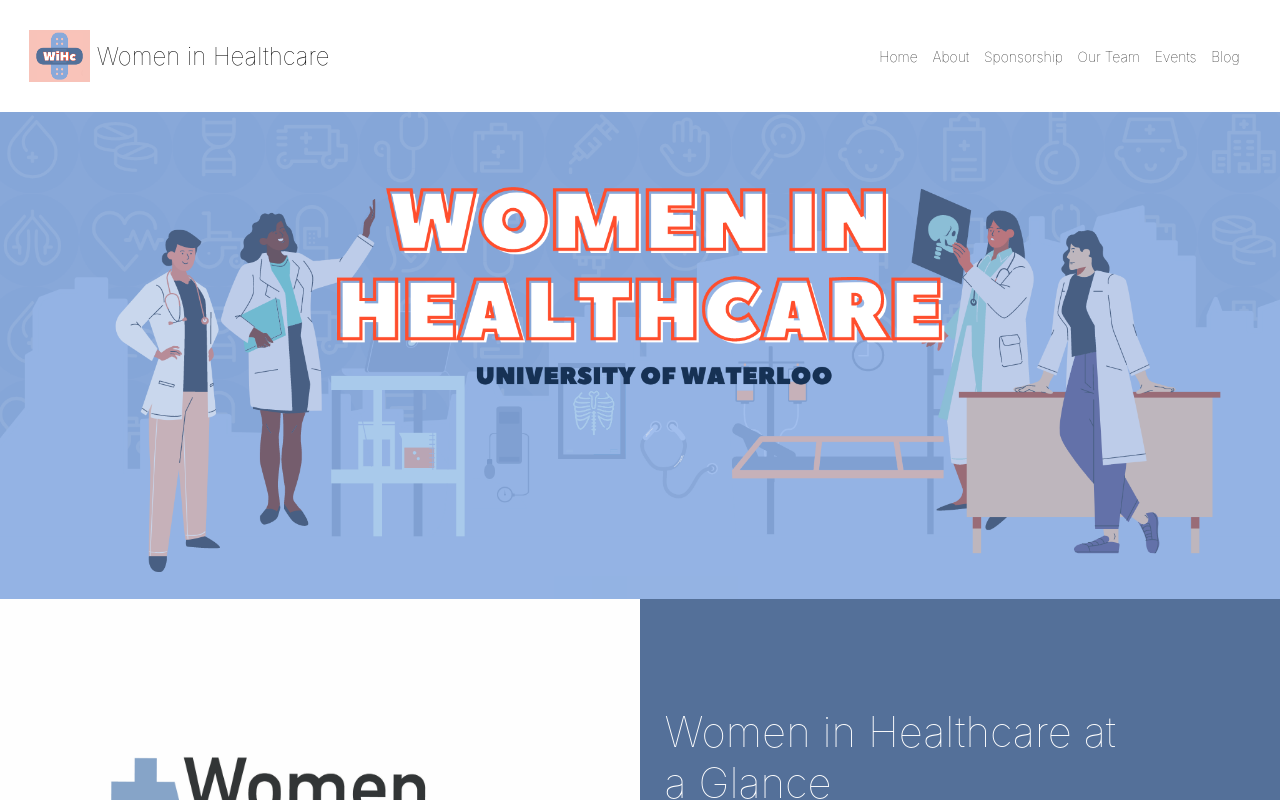
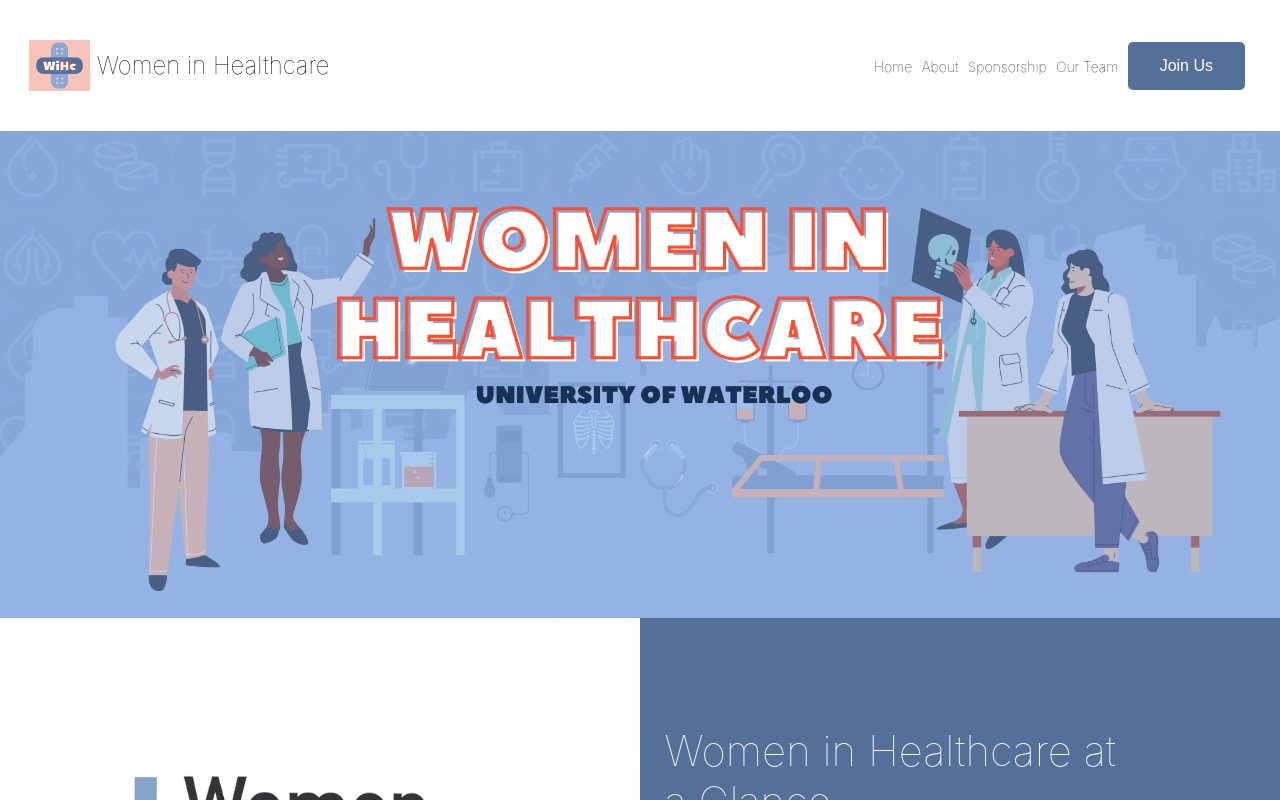
Before and after one commit to womeninhealthcareuw/womeninhealthcareuw.github.io, a React (Create React App) app: page / in a window 1280 px wide. Shown: the top 800 px of the page. Built offline with nearby package versions, Linux system fonts and the light colour scheme.

Commit message:
Added join us button and form

```diff
--- a/src/App.js
+++ b/src/App.js
@@ -6,6 +6,7 @@
 import Sponsorship from "./components/Sponsorship";
 import OurTeam from "./components/OurTeam";
 import EmailForm from "./components/EmailForm";
+import JoinUs from "./components/JoinUs";
 
 class App extends React.Component {
     constructor(props) {
@@ -28,7 +29,8 @@
                 {this.state.tab === 'about' && <About />}
                 {this.state.tab === 'sponsorship' && <Sponsorship />}
                 {this.state.tab === 'our-team' && <OurTeam />}
-                <EmailForm />
+                {this.state.tab === 'join-us' && <JoinUs />}
+                {/* <EmailForm /> */}
             </div>
         );
     }
--- a/src/components/About.js
+++ b/src/components/About.js
@@ -8,7 +8,7 @@
             <div className="about">
                 <div className="panels">
                     <div className="picture">
-                       <img src={cover} alt="cover"></img>
+                       <img src={cover} alt="cover" className="pic"></img>
                     </div>
                     <div className="description">
                         <div className="text">
--- a/src/components/Home.js
+++ b/src/components/Home.js
@@ -41,9 +41,9 @@
                         <p>One Step at a Time</p>
                     </div>
                 </div>
-                <div className="fourth-layer">
+                {/* <div className="fourth-layer">
                     <img src={coverImage} alt="Cover"></img>
-                </div>
+                </div> */}
             </div>
         );
     }
--- /dev/null
+++ b/src/components/JoinUs.js
@@ -0,0 +1,14 @@
+import React from "react";
+import "../styles/JoinUs.css";
+
+class joinUs extends React.Component {
+    render() {
+        return (
+            <div className="join">
+                <iframe src="https://docs.google.com/forms/d/e/1FAIpQLSfYzuG6JbmkvjiSbyyEbz95DbA9sCv7qYKCsdz2jsKj6YpfLQ/viewform?embedded=true" width="100%" height="1300px" frameborder="0" marginheight="0" marginwidth="0">Loading…</iframe>
+            </div>
+        );
+    }
+}
+
+export default joinUs;
--- a/src/components/Sponsorship.js
+++ b/src/components/Sponsorship.js
@@ -35,7 +35,10 @@
                         </ul>
                     </div>
                 </div>
-                <div className="form-panels">
+                <div className="title contact-us">
+                    <h2 className="white">Contact Women in Healthcare about Sponsorships at womeninhealthcare@clubs.wusa.ca!</h2>
+                </div>
+                {/* <div className="form-panels">
                     <div className="image">
 
                     </div>
@@ -49,7 +52,7 @@
                             <button type="submit"><h1>Submit</h1></button>
                         </form>
                     </div>
-                </div>
+                </div> */}
             </div>
         );
     }
--- a/src/components/Tabs.js
+++ b/src/components/Tabs.js
@@ -32,8 +32,8 @@
                         <li><a href="#0" onClick={() => this.changeTab('about')}>About</a></li>
                         <li><a href="#0" onClick={() => this.changeTab('sponsorship')}>Sponsorship</a></li>
                         <li><a href="#0" onClick={() => this.changeTab('our-team')}>Our Team</a></li>
-                        <li><a href="#0" onClick={() => this.changeTab('events')}>Events</a></li>
-                        <li><a href="#0" onClick={() => this.changeTab('blog')}>Blog</a></li>
+                        {/* <li><a href="#0" onClick={() => this.changeTab('join-us')}>Join Us</a></li> */}
+                        <li><button className="join-us" onClick={() => this.changeTab('join-us')}>Join Us</button></li>
                     </ul>
                 </div>
             </div>
--- a/src/styles/About.css
+++ b/src/styles/About.css
@@ -1,12 +1,17 @@
 .about .panels {
     display: flex;
-    /* height: 75vh; */
+    height: 100%;
 }
 
 .about .picture {
     width: 50%;
-    background-color: #547099;
+    height: 100%;
 }
+
+/* .pic {
+    height: 100%;
+} */
+
 
 .about .description {
     width: 50%;
--- /dev/null
+++ b/src/styles/JoinUs.css
@@ -0,0 +1,5 @@
+.join {
+    display: flex;
+    justify-content: space-between;
+    margin: 2%;
+}
--- a/src/styles/Sponsorship.css
+++ b/src/styles/Sponsorship.css
@@ -91,3 +91,12 @@
     margin: auto;
     color: white;
 }
+
+.sponsorship .contact-us {
+    background-color: #547099;
+}
+
+.sponsorship .white {
+    color: white;
+    font-weight: bold;
+}
--- a/src/styles/Tabs.css
+++ b/src/styles/Tabs.css
@@ -38,3 +38,15 @@
     text-decoration: none;
     font-size: 14px;
 }
+
+.tabs .join-us {
+    background-color: #547099; /* Green */
+    border: none;
+    color: white;
+    padding: 15px 32px;
+    text-align: center;
+    text-decoration: none;
+    display: inline-block;
+    font-size: 16px;
+    border-radius: 5px;
+}
```
Also changed, not shown: 1 other file (tests, documents, lock files or other folders).
